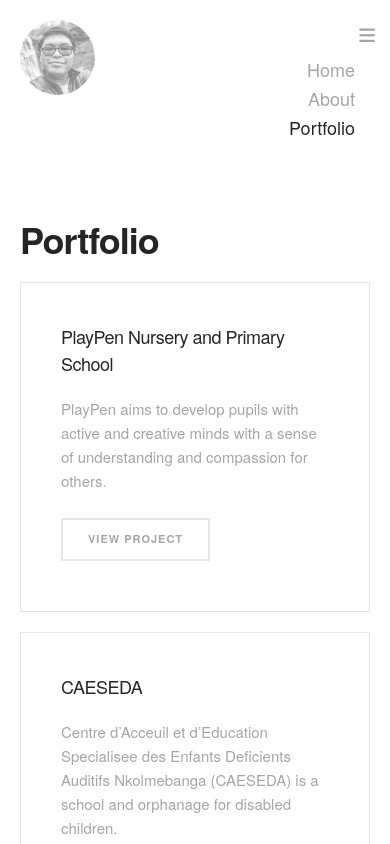
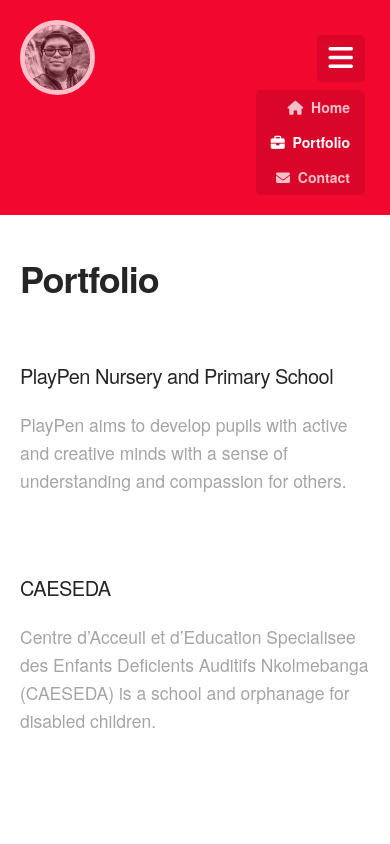
Before and after one commit to encabore/portfolio, a plain HTML site: page portfolio.html in a window 390 px wide. Both pictures are taken after a click on the link 347 px from the left and 59 px from the top of the page. Shown: the top 844 px of the page. Drawn offline with Linux system fonts and the light colour scheme; a web font is replaced by a local one.

Commit message:
Will make changes throughout the sem.

```diff
--- a/assets/css/design.css
+++ b/assets/css/design.css
@@ -9,8 +9,28 @@ html {
 }
 body {
 	margin: 0;
+    animation: fadein 2s;
+    -moz-animation: fadein 2s;
+    -webkit-animation: fadein 2s;
+    -o-animation: fadein 2s;
 }
-article,aside,details,figcaption,figure,footer,header,hgroup,main,menu,nav,section,summary {
+@keyframes fadein {
+    from { opacity: 0;}
+    to { opacity: 1; }
+}
+@-moz-keyframes fadein {
+    from { opacity: 0;}
+    to { opacity: 1; }
+}
+@-webkit-keyframes fadein {
+    from { opacity: 0;}
+    to { opacity: 1; }
+}
+@-o-keyframes fadein {
+    from { opacity: 0;}
+    to { opacity: 1; }
+}
+article, aside, details, figcaption, figure, footer, header, hgroup, main, menu, nav,section, summary {
 	display: block;
 }
 audio,canvas,progress,video {
@@ -25,7 +45,7 @@ audio:not([controls]) {
 	display: none;
 }
 a {
-    transition: all .3s;
+    transition: all .2s;
     background-color: transparent;
 }
 a:active,a:hover {
@@ -153,7 +173,7 @@ td,th {
 /* ADDITIONAL CODE */
 /* Header */
 #header {
-	background: #fff;
+	background: #f2072f;
 	padding: 20px 0 20px 0;
 }
 /* Logo */
@@ -161,72 +181,111 @@ td,th {
 	float: left;
 }
 .logo img {
-	opacity: 0.5;
-    transition: all .3s;
+	border: 5px solid #fff;
 	border-radius: 999px;
 	height: 75px;
 	width: auto;
+	opacity: 0.75;
+	transition: all .2s;
 }
 .logo img:hover {
 	opacity: 1;
 }
 /* Menu */
 .menu {
-	margin-top: 25px;
+	margin-top: 20px;
 	overflow: hidden;
 	float: right;
 }
 .menu a {
 	text-align: center;
 	text-decoration: none;
-	padding: 0px 15px;
-	color: #a5a5a5;
-	font-size: 18px;
-	font-weight: 300;
+	padding: 10px 15px;
+	color: #fff;
+	font-size: 16px;
+	font-weight: 600;
+	opacity: 0.75;
 }
-.menu a:hover,.menu a.active {
-	color: #252525;
+.menu a:hover, .menu a.active {
+	color: #fff;
+	opacity: 1;
 }
 .menu .icon {
 	display: none;
 }
-@media screen and (max-width: 550px) {
+@media screen and (max-width: 750px) {
+	.menu {
+		margin-top: 15px;
+		margin-right: 5px;
+	}
 	.menu a {
 		display: none;
 	}
 	.menu a.icon {
+		font-size: 28px;
+		background: #da062a;
 		float: right;
 		display: block;
+		color: #fff;
+		border-radius: 5px;
+		padding: 0px 12px 2px;
+		opacity: 1;
+	}
+	.menu a.icon:hover {
+		background: #fff;
+		color: #f2072f;
+		border: none;
 	}
 	.menu.responsive {
-		margin-top: 20px;
-		margin-right: -10px;
-		padding: 15px 10px;
+		margin-top: 70px;
+		margin-right: 5px;
+		background: #da062a;
+		border-radius: 5px;
 	}
 	.menu.responsive .icon {
+		font-size: 28px;
+		line-height: 1.6em;
 		position: absolute;
-		right: 0;
-		top: 0;
+		right: 5px;
+		top: 15px;
 	}
 	.menu.responsive a {
 		float: none;
 		display: block;
 		text-align: right;
+		font-size: 14px;
+		line-height: 1em;
+	}
+}
+@media screen and (max-width: 400px) {
+	.menu.responsive .icon {
+		margin-right: 20px;
 	}
 }
 /* Cover */
 #cover {
-	background: url(../img/marble.jpg) no-repeat center center fixed;
-	padding: 150px 0 150px 0;
-}
-#cover-alt {
-    background: #fafafa;
+    background: url(../img/cover.jpg) top;
+	background-size: cover;
+    color: #fff;
     padding: 40px 0 40px 0;
 }
-@media screen and (max-width: 550px) {
-    #cover {
-        padding: 50px 0 50px 0;
-    }
+#cover h1 {
+	animation-duration: 2s;
+	animation-timing-function: ease-in-out;
+	animation-delay: 0s;
+	animation-iteration-count: 1;
+	animation-name: slideInLeft;
+}
+#cover .container {
+	margin: 0 auto;
+}
+@keyframes slideInLeft {
+	0% {
+		transform: translateX(-100%);
+	}
+	100% {
+		transform: translateX(0);
+	}
 }
 /* Main */
 ul {
@@ -241,7 +300,7 @@ ul {
     margin-left: auto;
     margin-right: auto;
     opacity: 0.5;
-    transition: all .3s;
+    transition: all .2s;
 }
 .gallery:hover {
     opacity: 1;
@@ -258,41 +317,16 @@ ul {
     text-align: center;
 }
 /* Portfolio */
-#projrow {
-    padding: 20px 0 20px 0;
-}
-#projrow-1,
-#projrow-2 {
-	display: flex;
-}
 @media screen and (max-width: 550px) {
-    #projrow {
+    .project {
         padding: 0;
-    }
-    #projrow-1,
-    #projrow-2 {
         display: block;
-    }
-    #project-1,
-    #project-2,
-    #project-3,
-    #project-4 {
         margin-bottom: 20px;
     }
 }
-#project-1,
-#project-2,
-#project-3,
-#project-4 {
+.project {
 	padding: 40px;
-	border: 1px solid #e5e5e5;
-}
-#project-1:hover,
-#project-2:hover,
-#project-3:hover,
-#project-4:hover {
-	border: 1px solid #c5c5c5;
-	background: #fcfcfc;
+	transition: all .2s;
 }
 .placeholder {
 	height: 100px;
@@ -300,10 +334,19 @@ ul {
 }
 /* Footer */
 #footer {
-	background: #fafafa;
+	bottom: 0;
+	background: #fff;
 	padding: 20px 0 5px 0;
 	font-weight: 300;
 	color: #a5a5a5;
+}
+.socials {
+	text-align: right;
+}
+@media screen and (max-width: 550px) {
+	.socials {
+		text-align: left;
+	}
 }
 /* SKELETON BOILERPLATE CSS */
 /* Grid */
@@ -433,7 +476,7 @@ html {
 	font-size: 62.5%;
 }
 body {
-	font-size: 1.5em;
+	font-size: 1.75em;
 	/* currently ems cause chrome bug misinterpreting rems on body element */
 	line-height: 1.6;
 	font-weight: 400;
@@ -467,7 +510,7 @@ h4 {
 	letter-spacing: -.08rem;
 }
 h5 {
-	font-size: 1.8rem;
+	font-size: 2.0rem;
 	line-height: 1.5;
 	letter-spacing: -.05rem;
 }
@@ -514,9 +557,9 @@ a:hover {
 	display: inline-block;
 	height: 43px;
 	padding: 0 25px;
-	color: #a5a5a5;
+	color: #fff;
 	text-align: center;
-	font-size: 11px;
+	font-size: 12px;
 	font-weight: 600;
 	line-height: 38px;
 	letter-spacing: .1rem;
@@ -524,25 +567,16 @@ a:hover {
 	text-decoration: none;
 	white-space: nowrap;
 	background-color: transparent;
-	border-radius: 0px;
-	border: 2px solid #e5e5e5;
+	border-radius: 5px;
+	border: 2px solid #fff;
 	cursor: pointer;
 	box-sizing: border-box;
 }
 .button:hover,button:hover,input[type="submit"]:hover,input[type="reset"]:hover,input[type="button"]:hover,.button:focus,button:focus,input[type="submit"]:focus,input[type="reset"]:focus,input[type="button"]:focus {
-	color: #252525;
-	border-color: #252525;
+	color: #f2072f;
+	background: #fff;
+	border-color: #fff;
 	outline: 0;
-}
-.button.button-primary,button.button-primary,input[type="submit"].button-primary,input[type="reset"].button-primary,input[type="button"].button-primary {
-	color: #FFF;
-	background-color: #33C3F0;
-	border-color: #33C3F0;
-}
-.button.button-primary:hover,button.button-primary:hover,input[type="submit"].button-primary:hover,input[type="reset"].button-primary:hover,input[type="button"].button-primary:hover,.button.button-primary:focus,button.button-primary:focus,input[type="submit"].button-primary:focus,input[type="reset"].button-primary:focus,input[type="button"].button-primary:focus {
-	color: #FFF;
-	background-color: #1EAEDB;
-	border-color: #1EAEDB;
 }
 /* Forms */
 input[type="email"],input[type="number"],input[type="search"],input[type="text"],input[type="tel"],input[type="url"],input[type="password"],textarea,select {
--- a/portfolio.html
+++ b/portfolio.html
@@ -16,15 +16,15 @@
     <div id="header" class="row">
       <div class="container">
         <div class="twelve columns">
-            <div class="logo">
-                <a href="index.html">
-                  <img alt="Red at Cuyahoga" src="assets/img/profile.png">
-                </a>
-              </div>
+          <div class="logo">
+            <a href="index.html">
+              <img alt="Red Encabo" src="assets/img/profile.png">
+            </a>
+          </div>
           <div id="main-menu" class="menu">
-            <a href="index.html">Home</a>
-            <a href="about.html">About</a>
-            <a href="portfolio.html" class="active">Portfolio</a>
+            <a href="index.html"><i class="fa-solid fa-house"></i>&nbsp; Home</a>
+            <a href="portfolio.html" class="active"><i class="fa-solid fa-briefcase"></i>&nbsp; Portfolio</a>
+            <a href="mailto:redencabo@criptext.com"><i class="fa-solid fa-envelope"></i>&nbsp; Contact</a>
             <a href="javascript:void(0);" class="icon" onclick="myFunction()">
               <i class="fa fa-bars"></i>
             </a>
```
Also changed, not shown: assets/js/animations.js (added, +38 -0 lines), index.html (+7 -26 lines), assets/img/cover.jpg (added), assets/student/comp_home.png (deleted), assets/student/comp_portfolio.png (deleted), 6 other files.
